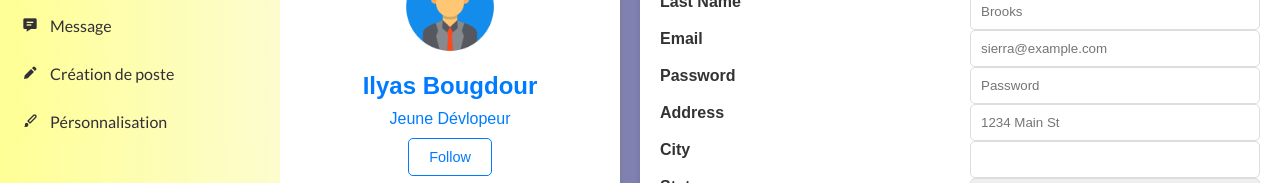
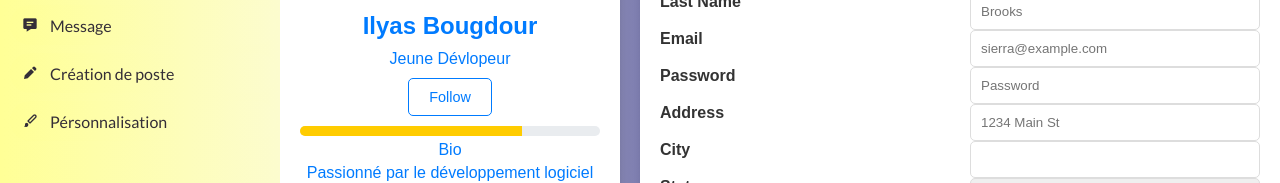
Before and after one commit to ilyasbougdour/ESISPACE, a plain HTML site: page interface_navigation/navigation.html in a window 1280 px wide. Shown: the part 267-450 px from the top of the page. Drawn offline with nearby package versions, Linux system fonts and the light colour scheme.

Commit message:
nssit wahd lhaja

```diff
--- a/profile/profile.css
+++ b/profile/profile.css
@@ -22,6 +22,7 @@ body {
 }
 
 .profile-card {
+    margin-top: -6%;
     max-width: 350px;
     flex: 1;
 }
```
